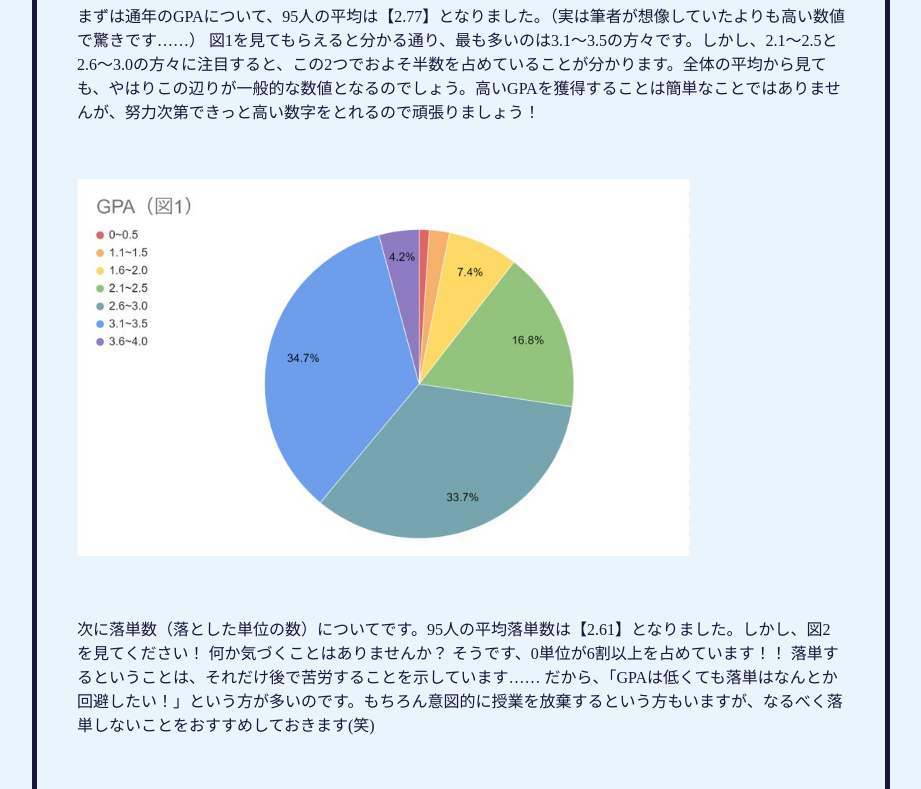
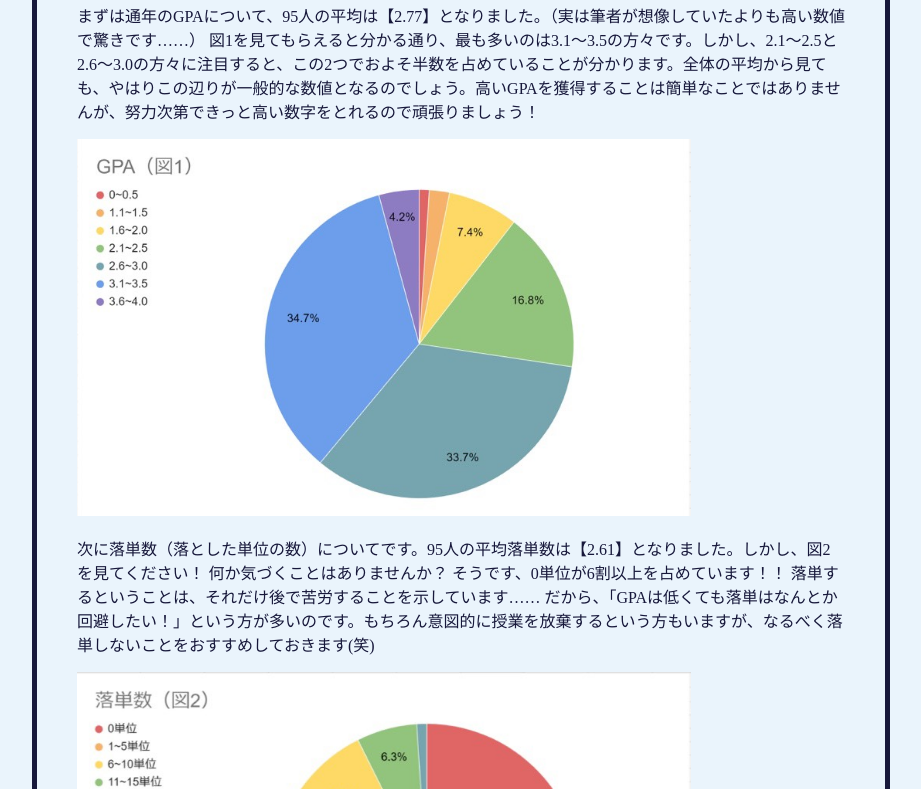
Before and after one commit to wasedasai2021shinkan/article3.5, a plain HTML site: page index.html in a window 1280 px wide. Shown: the part 1316-2105 px from the top of the page, without its empty margins (187-1108 px from the left). Drawn offline with Linux system fonts and the light colour scheme.

Commit message:
Update 4.gakuryoku.css

```diff
--- a/4.gakuryoku.css
+++ b/4.gakuryoku.css
@@ -56,9 +56,6 @@ body {
 .matome {
   padding-bottom: 0;
 }
-.text img {
-  margin: 40px 0;
-}
 
 /* フッター */
 footer {
```
